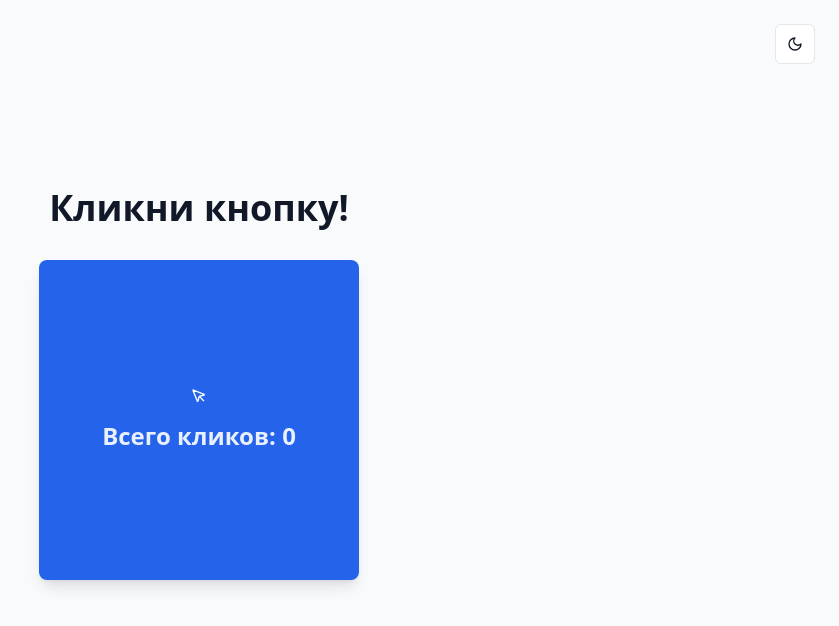
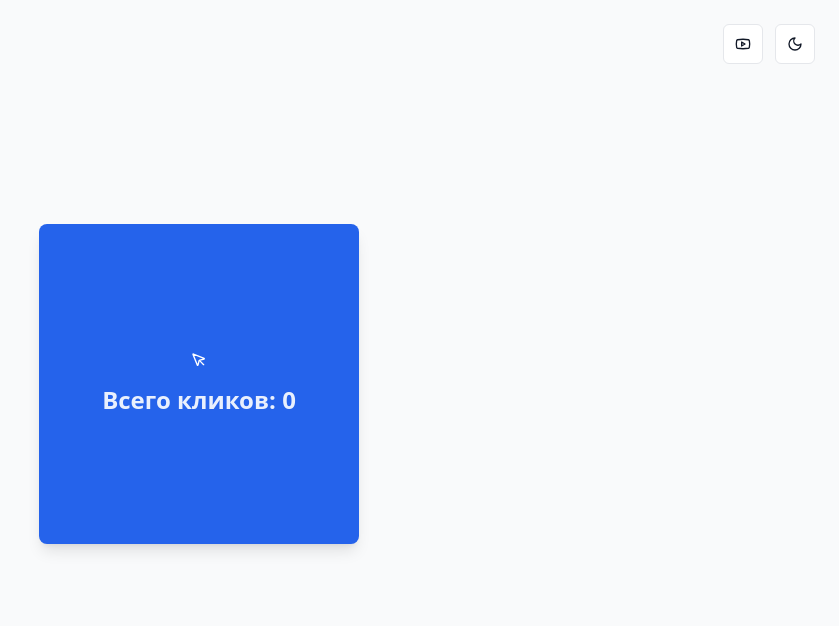
Before and after one commit to pr-poehali-dev/one-click-app, a React (Vite) app: page / in a window 1280 px wide. Shown: the top 626 px of the page, without its empty margins (441-1280 px from the left). Built offline with nearby package versions, Linux system fonts and the light colour scheme.

Commit message:
Добавление кнопки YouTube на канал

```diff
--- a/src/pages/Index.tsx
+++ b/src/pages/Index.tsx
@@ -68,8 +68,20 @@ const Index = () => {
     <div className={`min-h-screen transition-colors duration-300 ${
       isDarkMode ? 'bg-gray-900' : 'bg-gray-50'
     }`}>
-      {/* Переключатель темы */}
-      <div className="absolute top-6 right-6">
+      {/* Переключатель темы и YouTube */}
+      <div className="absolute top-6 right-6 flex gap-3">
+        <Button
+          variant="outline"
+          size="icon"
+          onClick={() => window.open('https://youtube.com', '_blank')}
+          className={`transition-all duration-300 ${
+            isDarkMode
+              ? 'bg-gray-800 border-gray-700 text-gray-100 hover:bg-gray-700'
+              : 'bg-white border-gray-200 text-gray-900 hover:bg-gray-100'
+          }`}
+        >
+          <Icon name="Youtube" size={20} />
+        </Button>
         <Button
           variant="outline"
           size="icon"
@@ -87,12 +99,7 @@ const Index = () => {
       {/* Основной контент */}
       <div className="flex items-center justify-center min-h-screen px-4">
         <div className="text-center w-full flex flex-col items-center">
-          {/* Заголовок */}
-          <h1 className={`text-4xl font-bold mb-8 transition-colors duration-300 ${
-            isDarkMode ? 'text-white' : 'text-gray-900'
-          }`}>
-            Кликни кнопку!
-          </h1>
+
 
           {/* Главная кнопка */}
           <div className="mb-8">
```
